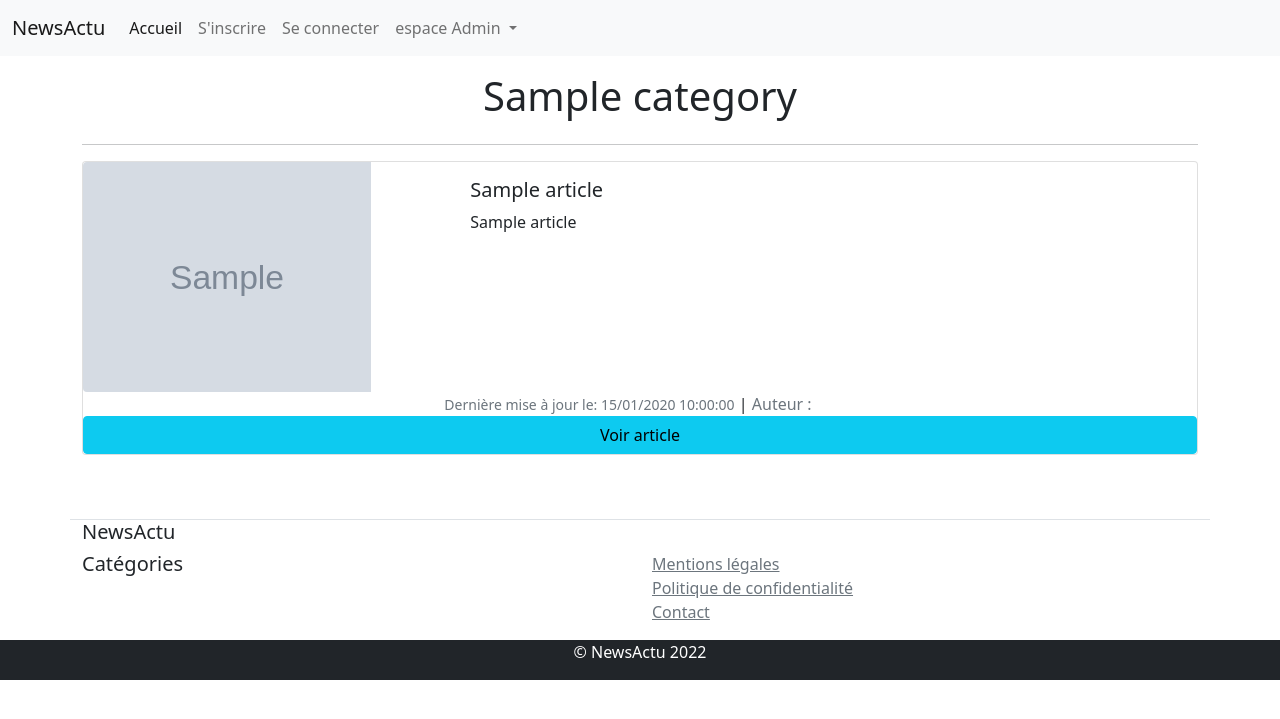
After one commit to Liloone/NewsActu-Symfony, a Symfony app: template templates/article/show_articles_from_category.html.twig in a window 1280 px wide. The commit adds this page. Shown: the top 719 px of the page. Run offline with Twig, Linux system fonts and the light colour scheme; the template is opened without the code that fills it: most values are stand-ins (such as "Sample title", 1, 10 or a date in 2020); grey boxes marked "Sample" are stand-in pictures; some libraries are stand-ins or nearby versions.

Commit message:
create action + view to show articles from category

```diff
--- a/src/DataFixtures/DataFixtures.php
+++ b/src/DataFixtures/DataFixtures.php
@@ -16,7 +16,7 @@ class DataFixtures extends Fixture
     {
         $this->slugger= $slugger;
     }
-    # Cette fonction load() sera exécuté en ligne de commande avec php bin/console doctrine:fixtures: load --append
+    # Cette fonction load() sera exécuté en ligne de commande avec php bin/console doctrine:fixtures:load --append
         # => le drapeau --append permet de nepas purger la BDD
     public function load(ObjectManager $manager): void
     {
--- a/templates/article/show_article.html.twig
+++ b/templates/article/show_article.html.twig
@@ -43,10 +43,9 @@
 
 		{% for commentary in commentaries %}
 
-<div class="bg-light shadow my-2>
+<div class="bg-light shadow my-2">
 <p class="ps3 text-muted">Créer le : {{ commentary.createdAt | date('d/m/Y H:i:s') }} | Ecris par: </p>
 <p class="ps3">{{ commentary.comment }}</p>
-
 
 {% else %}
     <p>Cette article ne contient pas de commentaires. <br> Laisser le premier commentaire...</p>
--- /dev/null
+++ b/templates/article/show_articles_from_category.html.twig
@@ -0,0 +1,42 @@
+{% extends 'base.html.twig' %}
+
+{% block body %}
+
+	<h1 class="text-center mt-3">{{ category.name | capitalize }}</h1>
+
+	{% for article in articles %}
+
+		<div class="row">
+
+			<div class="col-8.mx-auto">
+				<hr>
+
+				<div class="card mb-3" style="max-width: 100%;">
+					<div class="row g-0">
+						<div class="col-md-4">
+                        {# photo paramétrer dans config/services.yaml #}
+							<img src="{{ asset('uploads/') ~ article.photo }}" class="img-fluid rounded-start img-card-custom" alt="{{article.title}}" style="height: 230px">
+						</div>
+						<div class="col-md-8">
+							<div class="card-body">
+								<h5 class="card-title">{{ article.title|length > 100 ? article.title|slice(0,100) ~ '...' : article.title }}</h5>
+								<p class="card-text">{{ article.subtitle|length > 200 ? article.subtitle|slice(0,200) ~ '...' : article.subtitle }}</p>
+                                </div>
+                                	</div>
+                                    <div class="row">
+                                    <div class="col-12 text-center">
+								<p class="card-text">
+									<small class="text-muted">Dernière mise à jour le: {{ article.updatedAt | date('d/m/Y H:i:s') }}</small> |<span class="text-muted"> Auteur :</span>
+								</p>
+							</div>
+                            </div>
+                            <a href="{{ path('show_article', {'cat_alias': article.category.alias| lower, 'article_alias': article.alias| lower, 'id': article.id }) }}" class="btn btn-info">Voir article</a>
+
+					</div>
+				</div>
+
+			</div>
+		</div>
+	{% endfor %}
+
+{% endblock %}
--- a/templates/default/home.html.twig
+++ b/templates/default/home.html.twig
@@ -15,7 +15,7 @@
 
 					<div class="card-body">
 						<h5 class="card-title">{{ article.title|length > 20 ? article.title|slice(0,20) ~ '...' : article.title }}</h5>
-                        <h6 class="card-title">{{ article.title|length > 30 ? article.title|slice(0,20) ~ '...' : article.subtitle }}</h6>
+                        <h6 class="card-title">{{ article.subtitle|length > 30 ? article.subtitle|slice(0,20) ~ '...' : article.subtitle }}</h6>
 						<p class="card-text">{{ article.content|length > 50 ? article.content|slice(0,50) ~ '...' : article.content }}</p>
 						<a href="{{ path('show_article', {'cat_alias': article.category.alias| lower, 'article_alias': article.alias| lower, 'id': article.id }) }}" class="btn btn-warning">Voir article</a>
 					</div>
```
Also changed, not shown: src/Controller/ArticleController.php (+13 -0 lines), templates/rendered/nav_categories.html.twig (+7 -5 lines).
